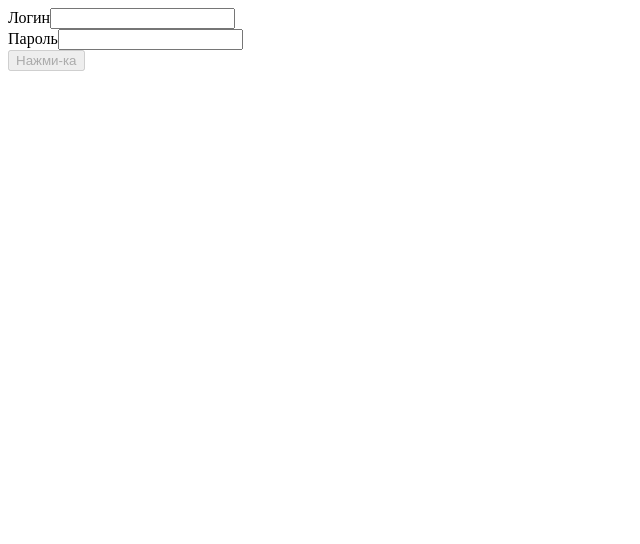
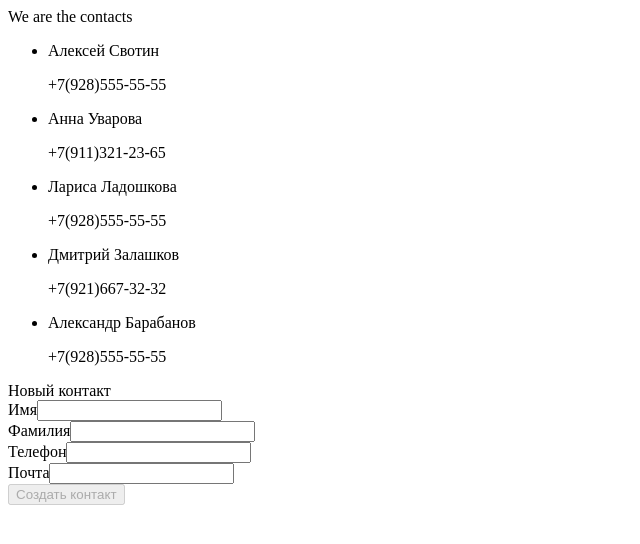
Before and after one commit to zouweninthesky/takeoff-staff-test, a React (Create React App) app: page /contacts in a window 1280 px wide. Before the commit this address led to /login. Shown: the top 544 px of the page, without its empty margins (0-640 px from the left). Built offline with nearby package versions, Linux system fonts and the light colour scheme.

Commit message:
init contacts page

```diff
--- a/src/app/hooks/input.ts
+++ b/src/app/hooks/input.ts
@@ -6,9 +6,10 @@ interface ValidationsInterface {
   isEmpty?: boolean;
   minLength: number;
   isNotEmail?: boolean;
+  isNotPhone?: boolean;
 }
 
-export const useValidatedInput = (
+const useValidatedInput = (
   initialValue: string,
   validations: ValidationsInterface
 ) => {
@@ -24,22 +25,26 @@ export const useValidatedInput = (
     setDirty(true);
   };
 
+  const resetInput = () => {
+    setValue("");
+    setDirty(false);
+  };
+
   return {
     value,
+    isDirty,
+    ...valid,
     onChange,
     onBlur,
-    isDirty,
-    ...valid,
+    resetInput,
   };
 };
 
-export const useValidation = (
-  value: string,
-  validations: ValidationsInterface
-) => {
+const useValidation = (value: string, validations: ValidationsInterface) => {
   const [isEmpty, setEmpty] = useState(true);
   const [minLengthError, setMinLengthError] = useState(false);
   const [isNotEmail, setNotEmail] = useState(false);
+  const [isNotPhone, setNotPhone] = useState(false);
   const [inputValid, setInputValid] = useState(false);
 
   useEffect(() => {
@@ -72,5 +77,7 @@ export const useValidation = (
     }
   }, [isEmpty, minLengthError, isNotEmail]);
 
-  return { isEmpty, minLengthError, isNotEmail, inputValid };
+  return { isEmpty, minLengthError, isNotEmail, isNotPhone, inputValid };
 };
+
+export default useValidatedInput;
--- a/src/app/store.ts
+++ b/src/app/store.ts
@@ -1,9 +1,10 @@
 import { configureStore } from "@reduxjs/toolkit";
 import counterReducer from "../features/counter/counter-slice";
+import contactsReducer from "../features/contacts/contacts-slice";
 import gameReducer from "../features/game/game-slice";
 
 export const store = configureStore({
-  reducer: { counter: counterReducer },
+  reducer: { counter: counterReducer, contacts: contactsReducer },
 });
 
 export type AppDispatch = typeof store.dispatch;
--- a/src/components/common/PrivateRoute/PrivateRoute.tsx
+++ b/src/components/common/PrivateRoute/PrivateRoute.tsx
@@ -3,9 +3,9 @@ import { Navigate } from "react-router";
 
 // import Auth from "../../../store/auth";
 
-const auth = false;
+const auth = true;
 
-const PrivateRoute:FC = ({ children }) => {
+const PrivateRoute: FC = ({ children }) => {
   return auth ? <>{children}</> : <Navigate to="/login" />;
 };
 
--- a/src/components/contacts/Contacts.tsx
+++ b/src/components/contacts/Contacts.tsx
@@ -1,11 +1,28 @@
-import React, {FC} from "react";
+import React, { FC, useEffect } from "react";
+import { useAppSelector, useAppDispatch } from "../../app/hooks/redux";
 
-const Contacts:FC = () => {
-	return (
-		<div>
-			We are the contacts
-		</div>
-	)
-}
+import ContactsList from "./ContactsList/ContactsList";
+import CreateContact from "./CreateContact/CreateContact";
+
+import { contactsLoaded } from "../../features/contacts/contacts-slice";
+import data from "../../utils/data";
+
+const Contacts: FC = () => {
+  const { contacts } = useAppSelector((state) => state.contacts);
+  const dispatch = useAppDispatch();
+
+  useEffect(() => {
+    console.log("here i am");
+    if (contacts.length === 0) dispatch(contactsLoaded(data));
+  }, []);
+
+  return (
+    <div>
+      We are the contacts
+      {contacts && <ContactsList />}
+      <CreateContact />
+    </div>
+  );
+};
 
 export default Contacts;
--- /dev/null
+++ b/src/components/contacts/ContactsList/ContactsList.tsx
@@ -0,0 +1,25 @@
+import React from "react";
+import { useAppSelector } from "../../../app/hooks/redux";
+
+const ContactsList = () => {
+  const { contacts } = useAppSelector((state) => state.contacts);
+
+  return (
+    <ul>
+      {contacts.length ? (
+        contacts.map(({ id, firstName, lastName, phone }) => {
+          return (
+            <li key={id}>
+              <p>{`${firstName} ${lastName}`}</p>
+              <p>{phone}</p>
+            </li>
+          );
+        })
+      ) : (
+        <p>Пока контактов нет</p>
+      )}
+    </ul>
+  );
+};
+
+export default ContactsList;
--- /dev/null
+++ b/src/components/contacts/CreateContact/CreateContact.tsx
@@ -0,0 +1,96 @@
+import React, { FC } from "react";
+import useValidatedInput from "../../../app/hooks/input";
+
+const CreateContact: FC = () => {
+  const firstName = useValidatedInput("", { isEmpty: true, minLength: 0 });
+  const lastName = useValidatedInput("", { minLength: 0 });
+  const phone = useValidatedInput("", { isEmpty: true, minLength: 0 });
+  const email = useValidatedInput("", { minLength: 0, isNotEmail: true });
+
+  const firstNameErrors = () => {
+    return "Введите имя";
+  };
+
+  const phoneErrors = () => {
+    if (phone.isEmpty) return "Введите номер";
+    if (phone.isNotPhone) return "Неверный формат";
+  };
+
+  const emailErrors = () => {
+    return "Неверный формат";
+  };
+
+  const clearForm = () => {
+    firstName.resetInput();
+    lastName.resetInput();
+    phone.resetInput();
+    email.resetInput();
+  };
+
+  const handleSubmit = () => {
+    clearForm();
+  };
+
+  return (
+    <div>
+      Новый контакт
+      <div>
+        <label htmlFor="firstName">Имя</label>
+        {firstName.isDirty && !firstName.inputValid && (
+          <div>{firstNameErrors()}</div>
+        )}
+        <input
+          id="firstName"
+          type="text"
+          value={firstName.value}
+          onBlur={firstName.onBlur}
+          onChange={(e) => firstName.onChange(e)}
+        />
+      </div>
+      <div>
+        <label htmlFor="lastName">Фамилия</label>
+        <input
+          id="lastName"
+          type="text"
+          value={lastName.value}
+          onBlur={lastName.onBlur}
+          onChange={(e) => lastName.onChange(e)}
+        />
+      </div>
+      <div>
+        <label htmlFor="phone">Телефон</label>
+        {phone.isDirty && !phone.inputValid && <div>{phoneErrors()}</div>}
+        <input
+          id="phone"
+          type="text"
+          value={phone.value}
+          onBlur={phone.onBlur}
+          onChange={(e) => phone.onChange(e)}
+        />
+      </div>
+      <div>
+        <label htmlFor="email">Почта</label>
+        {email.isDirty && !email.inputValid && <div>{emailErrors()}</div>}
+        <input
+          id="email"
+          type="text"
+          value={email.value}
+          onBlur={email.onBlur}
+          onChange={(e) => email.onChange(e)}
+        />
+      </div>
+      <button
+        type="button"
+        disabled={!firstName.inputValid || !phone.inputValid}
+        onClick={() => {
+          console.log("heheheh");
+          handleSubmit();
+        }}
+      >
+        Создать контакт
+      </button>
+    </div>
+  );
+};
+
+export default CreateContact;
--- a/src/components/login/Login.tsx
+++ b/src/components/login/Login.tsx
@@ -1,5 +1,5 @@
 import React, { FC } from "react";
-import { useValidatedInput } from "../../app/hooks/input";
+import useValidatedInput from "../../app/hooks/input";
 
 const Login: FC = () => {
   const login = useValidatedInput("", {
@@ -19,8 +19,8 @@ const Login: FC = () => {
   };
 
   const passwordErrors = () => {
-    if (login.isEmpty) return "Введите пароль";
-    if (login.minLengthError) return "Пароль слишком короткий";
+    if (password.isEmpty) return "Введите пароль";
+    if (password.minLengthError) return "Пароль слишком короткий";
   };
 
   return (
--- /dev/null
+++ b/src/features/contacts/contacts-slice.ts
@@ -0,0 +1,23 @@
+import { createSlice, PayloadAction } from "@reduxjs/toolkit";
+import { ContactInterface } from "../../utils/data";
+
+interface ContactsState {
+  contacts: ContactInterface[];
+}
+
+const initialState: ContactsState = {
+  contacts: [],
+};
+
+const contactsSlice = createSlice({
+  name: "contacts",
+  initialState,
+  reducers: {
+    contactsLoaded(state, action: PayloadAction<ContactInterface[]>) {
+      state.contacts = action.payload;
+    },
+  },
+});
+
+export const { contactsLoaded } = contactsSlice.actions;
+export default contactsSlice.reducer;
--- /dev/null
+++ b/src/utils/data.ts
@@ -0,0 +1,47 @@
+export interface ContactInterface {
+  id: number;
+  firstName: string;
+  lastName: string;
+  phone: string;
+  email: string;
+}
+
+const data = [
+  {
+    id: 23123,
+    firstName: "Алексей",
+    lastName: "Свотин",
+    phone: "+7(928)555-55-55",
+    email: "lexa@stena.ru",
+  },
+  {
+    id: 23173,
+    firstName: "Анна",
+    lastName: "Уварова",
+    phone: "+7(911)321-23-65",
+    email: "anna.1956@ya.ru",
+  },
+  {
+    id: 77723,
+    firstName: "Лариса",
+    lastName: "Ладошкова",
+    phone: "+7(928)555-55-55",
+    email: "fire@walkwith.me",
+  },
+  {
+    id: 23963,
+    firstName: "Дмитрий",
+    lastName: "Залашков",
+    phone: "+7(921)667-32-32",
+    email: "dimazzzzz@gmail.com",
+  },
+  {
+    id: 96385,
+    firstName: "Александр",
+    lastName: "Барабанов",
+    phone: "+7(928)555-55-55",
+    email: "baraban@mail.ru",
+  },
+];
+
+export default data;
```
